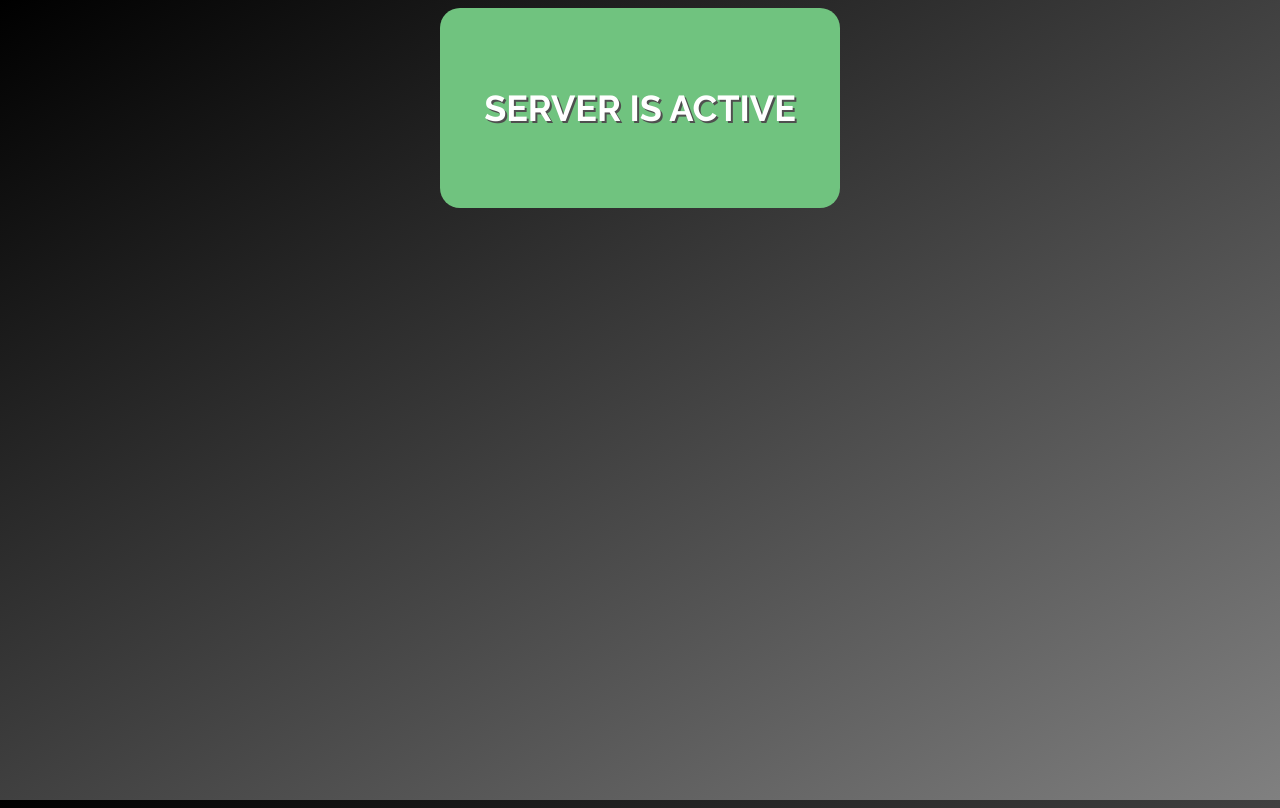
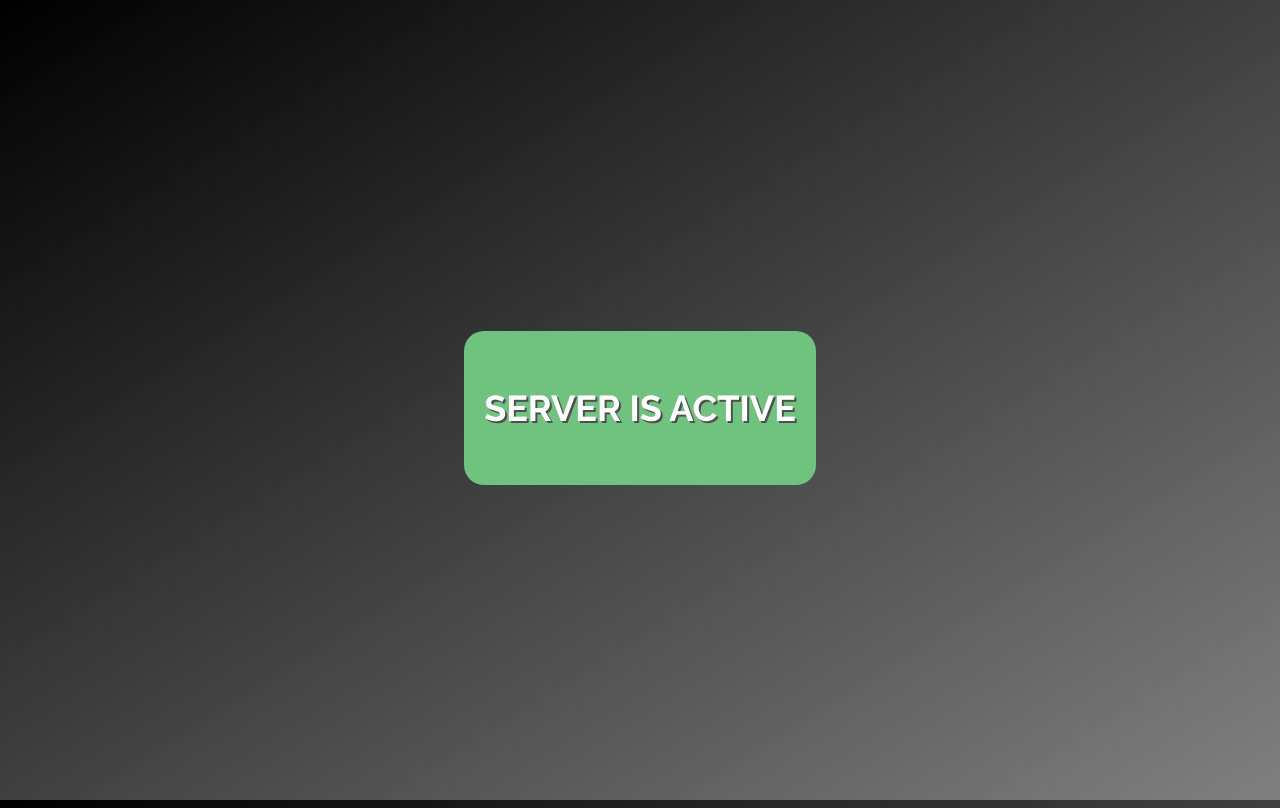
Before and after one commit to MemkoCZ/kistudiostatus.github.io, a plain HTML site: page index.html in a window 1280 px wide. Drawn offline with Linux system fonts and the light colour scheme.

Commit message:
Update index.html

```diff
--- a/index.html
+++ b/index.html
@@ -11,16 +11,16 @@
 
       body {
         background: linear-gradient(to bottom right, black, gray);
+        display: flex;
+        justify-content: center;
+        align-items: center;
       }
 
       .frame {
-        width: 400px;
-        height: 200px;
-        margin: auto;
+        max-width: 80%;
+        padding: 20px;
         border-radius: 20px;
-        display: flex;
-        justify-content: center;
-        align-items: center;
+        text-align: center;
         font-family: 'Raleway', sans-serif;
         font-weight: 700;
         background-color: #70C37F;
```
